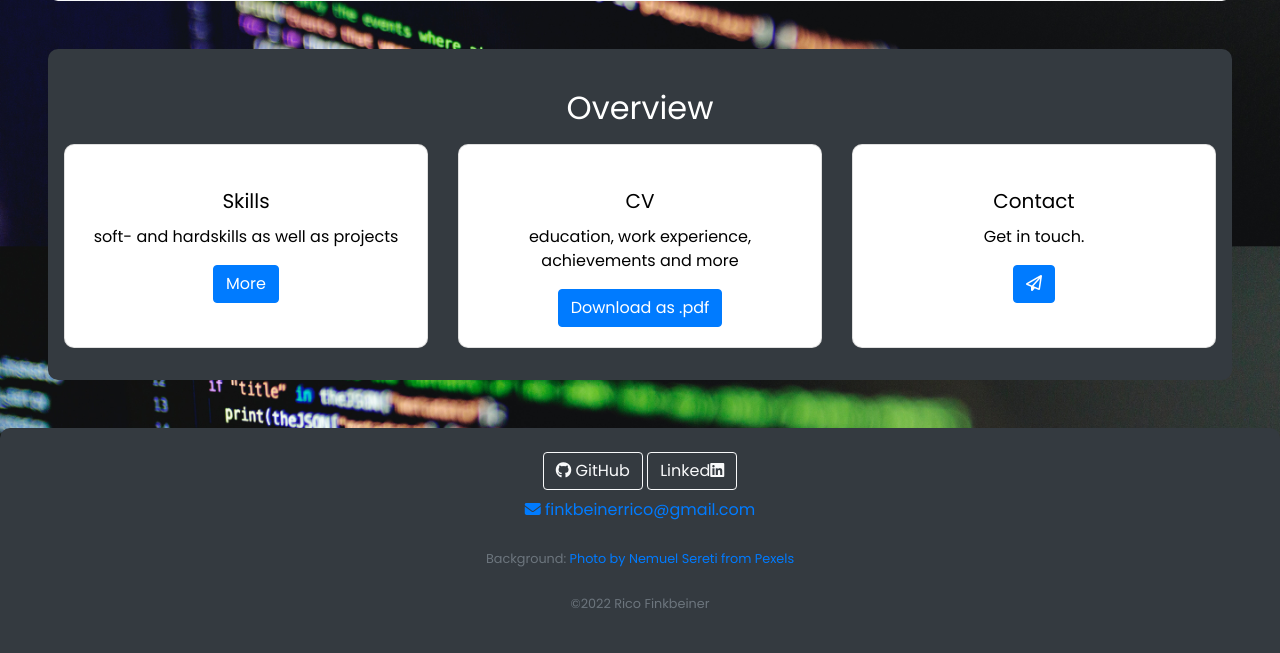
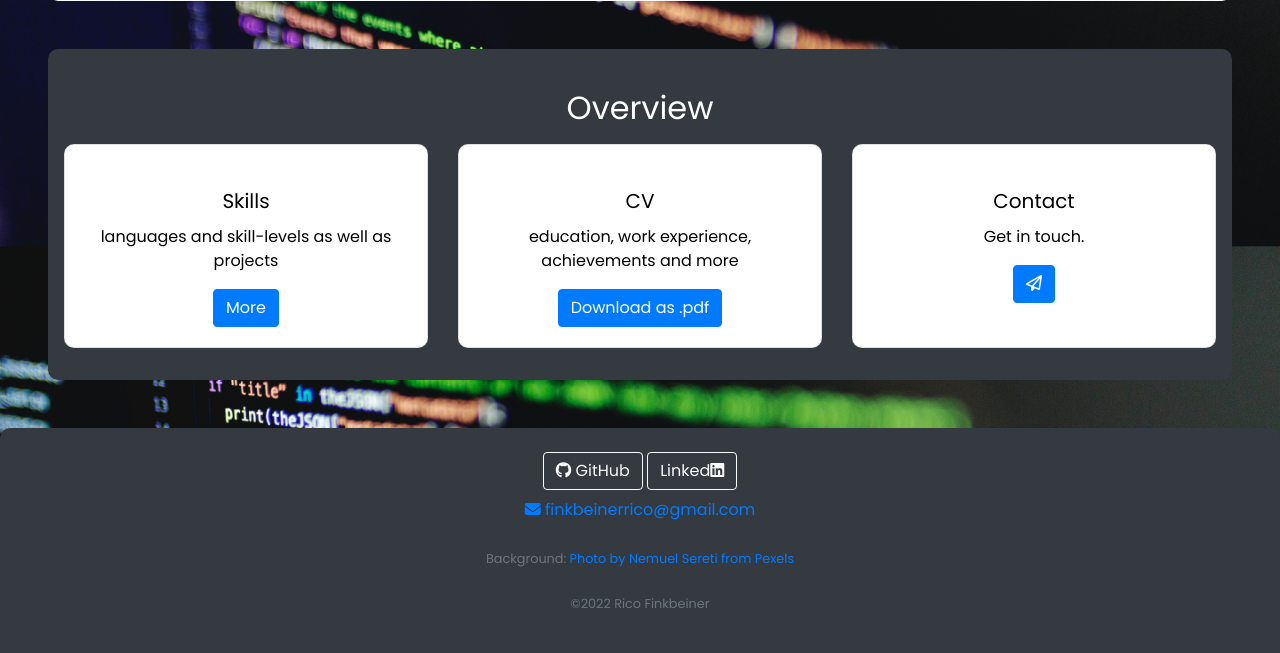
Before and after one commit to allesklardy/riggggos-personal-site, a Flask app: page / in a window 1280 px wide. Shown: the part 607-1260 px from the top of the page. Run offline with Flask 2, Linux system fonts and the light colour scheme; some libraries are stand-ins or nearby versions.

Commit message:
Fix text on index.html

```diff
--- a/templates/index.html
+++ b/templates/index.html
@@ -88,7 +88,7 @@
                         </div>
                         <div class="card-body">
                             <h5 class="card-title">Skills</h5>
-                            <p class="card-text">soft- and hardskills as well as projects</p>
+                            <p class="card-text">languages and skill-levels as well as projects</p>
                             <a href="{{url_for('skill_overview_render_method')}}" class="btn btn-primary">More</a>
                         </div>
                     </div>
--- a/templates/skill.html
+++ b/templates/skill.html
@@ -248,7 +248,8 @@
 
         <div class="bottom">
             <small class="text-muted">
-                Java Icon:<!-- Java Icon--><a href="https://www.flaticon.com/free-icons/java" title="java icons">Java icons
+                Java Icon:
+                    <!-- Java Icon--><a href="https://www.flaticon.com/free-icons/java" title="java icons">Java icons
                         created by Freepik - Flaticon</a>
                 <br>Terminal Icon:
                     <!-- Terminal Icon--><a href="https://www.flaticon.com/free-icons/code" title="code icons">Code
```
